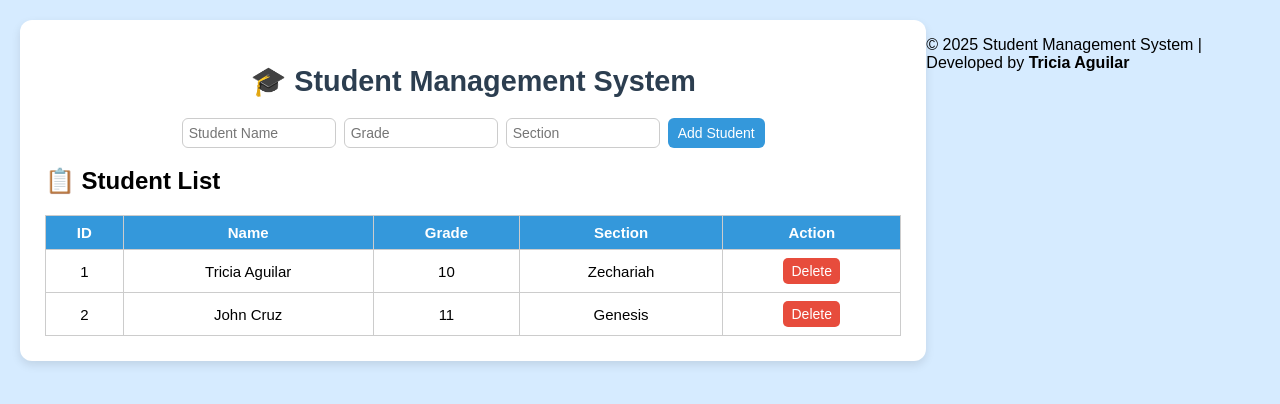
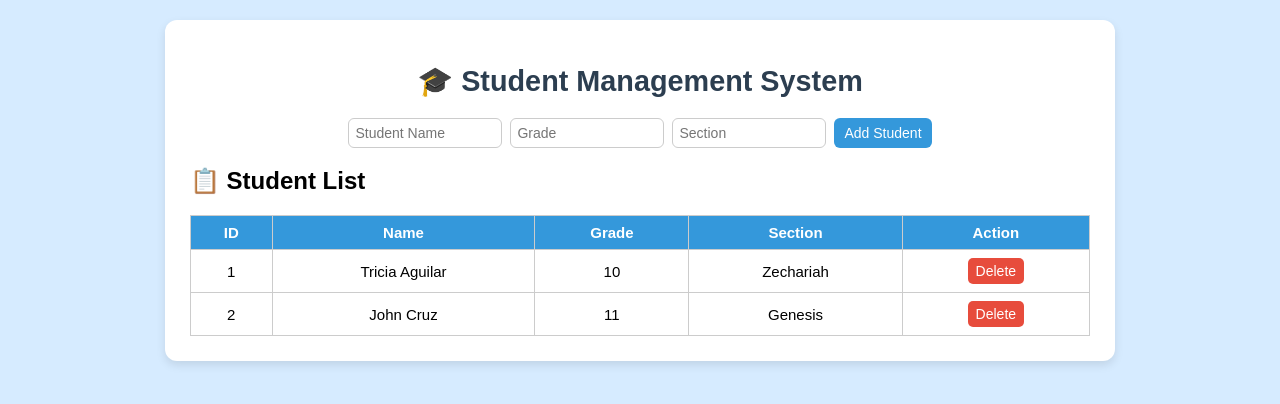
Before and after one commit to aguilartricia-netizen/aguilartricia, a Flask app: page / in a window 1280 px wide. Shown: the top 404 px of the page. Run offline with Flask 3, Linux system fonts and the light colour scheme.

```diff
--- a/templates/index.html
+++ b/templates/index.html
@@ -75,9 +75,6 @@
 
     fetchStudents();
   </script>
-  <footer>
-  <p>© 2025 Student Management System | Developed by <strong>Tricia Aguilar</strong></p>
-</footer>
 
 </body>
 </html>
```
